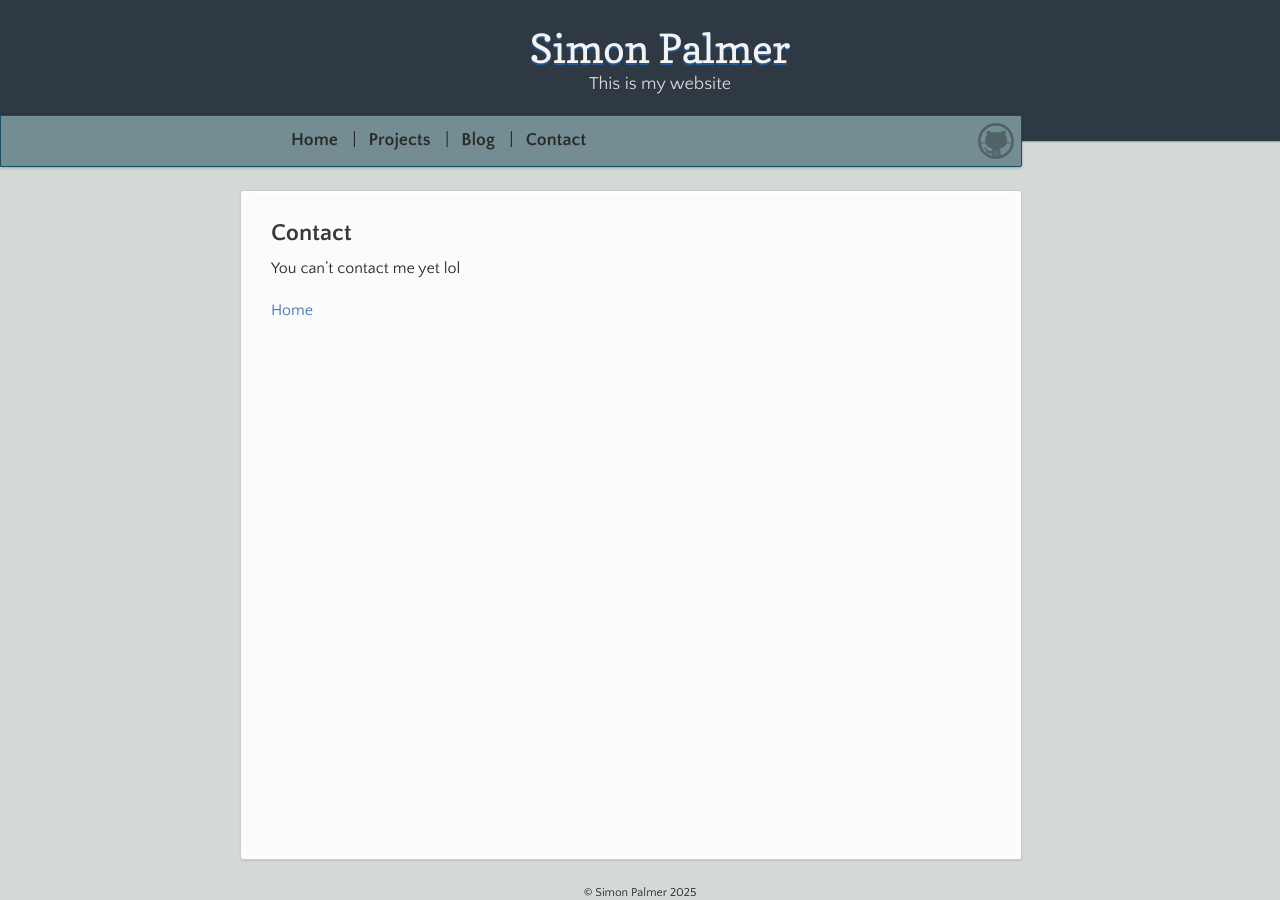
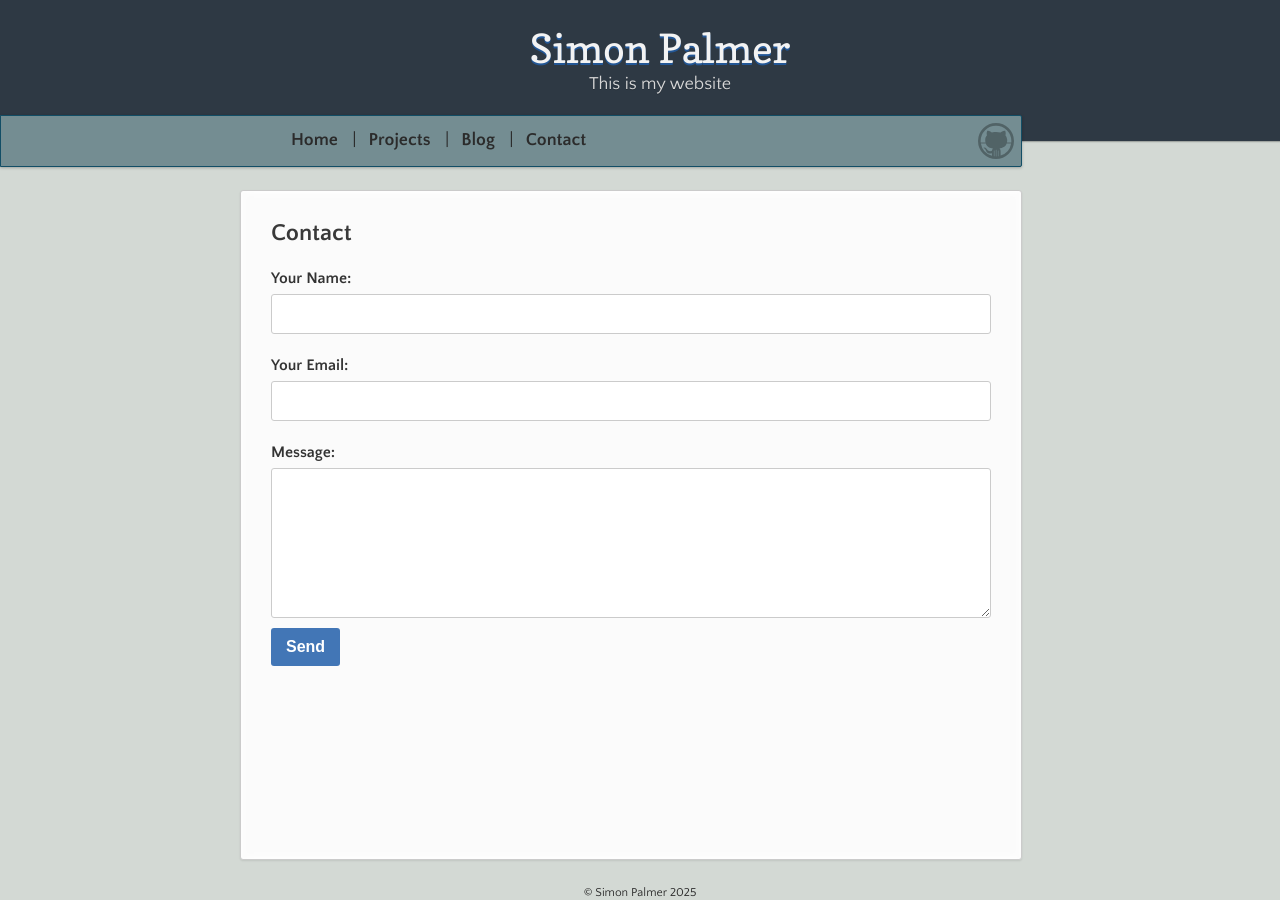
Before and after one commit to craylton/craylton.github.io, a Jekyll site: the page built from contact.md, in a window 1280 px wide and 900 px high. Built offline with Jekyll 4.4.1, drawn with Linux system fonts in a browser that asks for light colours; our own code applies the rules of GitHub Pages for plain Markdown files.

Commit message:
implement contact page

```diff
--- a/_sass/jekyll-theme-leap-day.scss
+++ b/_sass/jekyll-theme-leap-day.scss
@@ -376,6 +376,52 @@ footer {
   text-align: center;
 }
 
+form {
+  display: flex;
+  flex-direction: column;
+}
+
+form label {
+  margin-top: 10px;
+  margin-bottom: 5px;
+  color: #333;
+  font-weight: bold;
+}
+
+form input[type="text"],
+form input[type="email"],
+form textarea {
+  padding: 10px;
+  border: 1px solid #cbcbcb;
+  border-radius: 3px;
+  font-family: 'Quattrocento Sans', "Helvetica Neue", Helvetica, Arial, sans-serif;
+  font-size: 16px;
+  margin-bottom: 10px;
+  width: 100%;
+  box-sizing: border-box;
+}
+
+form textarea {
+  height: 150px;
+  resize: vertical;
+}
+
+form button[type="submit"] {
+  background-color: #4276b6;
+  color: white;
+  padding: 10px 15px;
+  border: none;
+  border-radius: 3px;
+  cursor: pointer;
+  font-size: 16px;
+  font-weight: bold;
+  align-self: flex-start;
+}
+
+form button[type="submit"]:hover {
+  background-color: #365f9a;
+}
+
 @media print,
 screen and (max-width: 1060px) {
   div.wrapper {
--- a/contact.md
+++ b/contact.md
@@ -4,6 +4,15 @@ layout: default
 
 ## Contact
 
-You can't contact me yet lol
+<form action="https://formspree.io/f/mgvnzdwo" method="POST">
+  <label for="name">Your Name:</label>
+  <input type="text" id="name" name="name" required>
 
-[Home](./)
+  <label for="email">Your Email:</label>
+  <input type="email" id="email" name="_replyto" required>
+
+  <label for="message">Message:</label>
+  <textarea id="message" name="message" required></textarea>
+
+  <button type="submit">Send</button>
+</form>
--- a/todo.txt
+++ b/todo.txt
@@ -1,6 +1,3 @@
 Pages
     About
-    Blog
-    Contact
 Footer - Contact
-Logo/favicon
```
